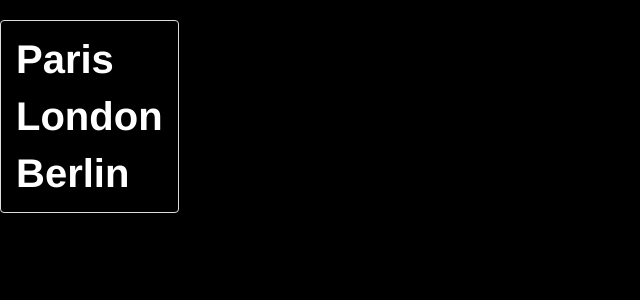
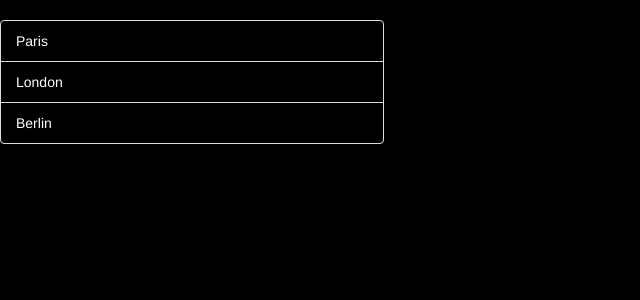
Before and after one commit to jacobcoccari/wagon-cities, a React app: page / in a window 1280 px wide. Shown: the top 300 px of the page, without its empty margins (0-640 px from the left). Built offline with nearby package versions, Linux system fonts and the light colour scheme.

Commit message:
added the willmount function in citieslist and addded the parts to include it in index.jsx

```diff
--- a/src/containers/city.jsx
+++ b/src/containers/city.jsx
@@ -2,8 +2,8 @@ import React, {Component} from 'react';
 
 class City extends Component {
   render() {
-    return(<div className="city-name" >
-      {this.props.name}</div>);
+    return(<li className="list-group-item" >
+      {this.props.name}</li>);
   }
 }
 
--- a/src/containers/city_list.jsx
+++ b/src/containers/city_list.jsx
@@ -8,10 +8,14 @@ class CityList extends Component {
     return(this.props.cities.map((city) => <City name={city.name}/>));
   }
 
+  componentWillMount() {
+    //dispatch an action to fetch all of the cities
+  }
+
   render() {
-    return (<div className="list-group-item">
+    return (<ul className="list-group cities">
       {this.renderlist()}
-    </div>);
+    </ul>);
   }
 }
 
--- a/src/index.jsx
+++ b/src/index.jsx
@@ -7,10 +7,12 @@ import { createStore, combineReducers } from 'redux';
 // internal modules
 import App from './components/app.jsx';
 import '../assets/stylesheets/application.scss';
+import citiesReducer from './reducers/cities_reducer.js';
 
 // State and reducers
 const reducers = combineReducers({
-  changeMe: (state = null, action) => state
+  changeMe: (state = null, action) => state,
+  cities: citiesReducer
 });
 
 // render an instance of the component in the DOM
```
Also changed, not shown: src/reducers/cities_reducer.js (added).
